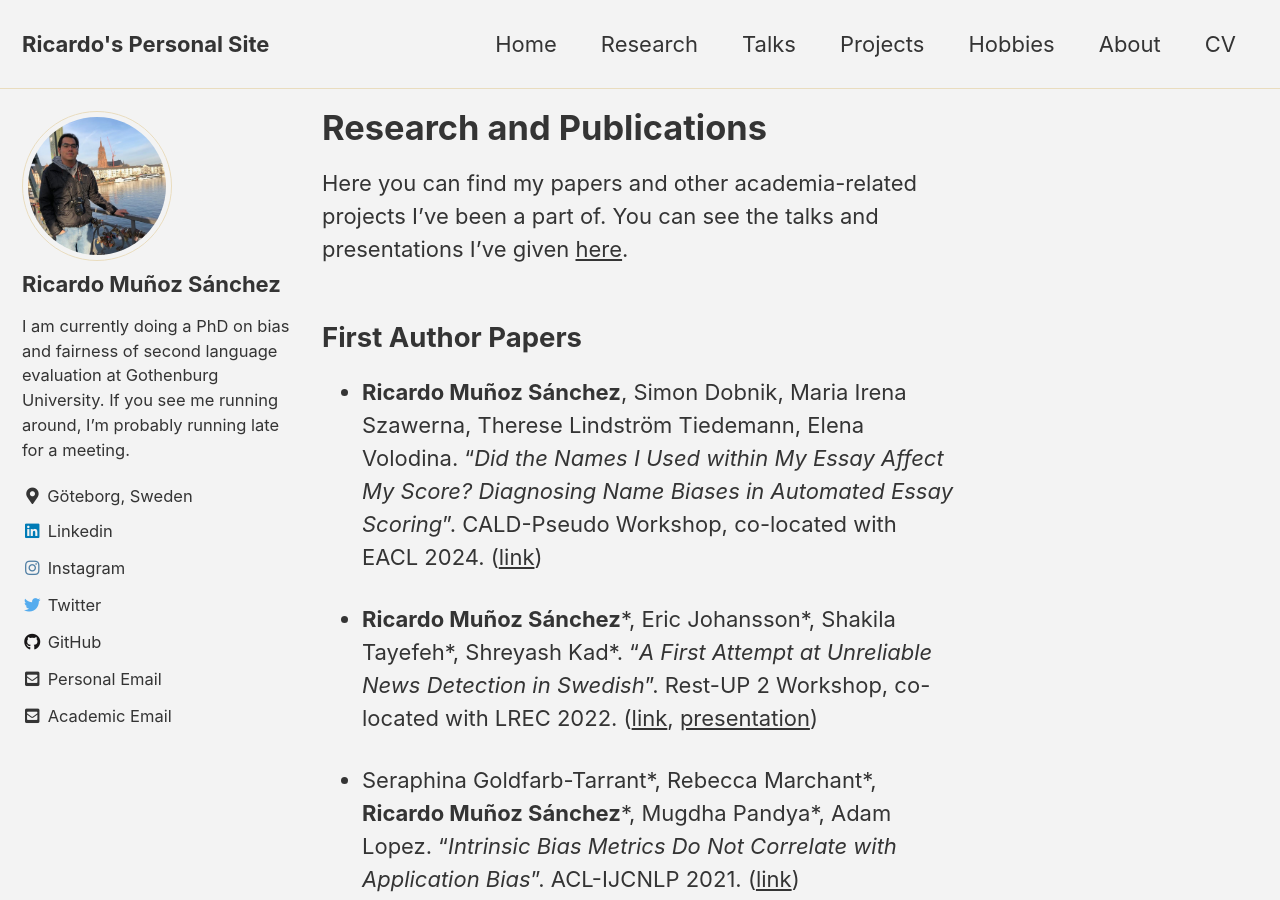
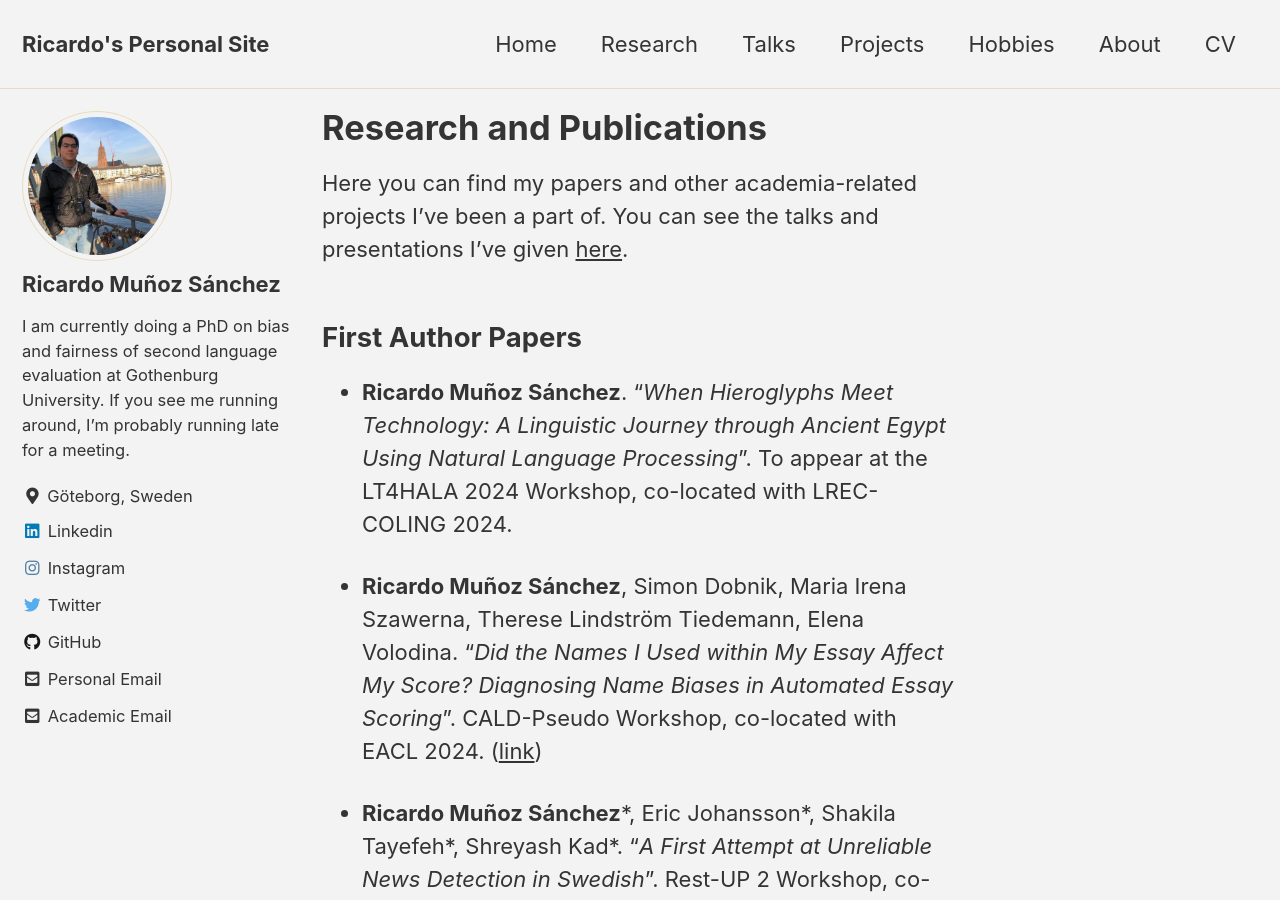
Before and after one commit to rimusa/rimusa.github.io, a Jekyll site: the page built from docs/_pages/research.md, in a window 1280 px wide and 900 px high. Built offline with Jekyll 4.4.1, drawn with Linux system fonts in a browser that asks for light colours; cached includes are drawn as plain includes.

Commit message:
Added ancient egyptian paper

```diff
--- a/docs/_pages/research.md
+++ b/docs/_pages/research.md
@@ -10,6 +10,8 @@ You can see the talks and presentations I've given [here](../talks).
 
 
 ## First Author Papers
+
+- **Ricardo Muñoz Sánchez**. "_When Hieroglyphs Meet Technology: A Linguistic Journey through Ancient Egypt Using Natural Language Processing_". To appear at the LT4HALA 2024 Workshop, co-located with LREC-COLING 2024.
 
 - **Ricardo Muñoz Sánchez**, Simon Dobnik, Maria Irena Szawerna, Therese Lindström Tiedemann, Elena Volodina. "_Did the Names I Used within My Essay Affect My Score? Diagnosing Name Biases in Automated Essay Scoring_". CALD-Pseudo Workshop, co-located with EACL 2024. ([link](https://aclanthology.org/2024.caldpseudo-1.10/))
 
```
